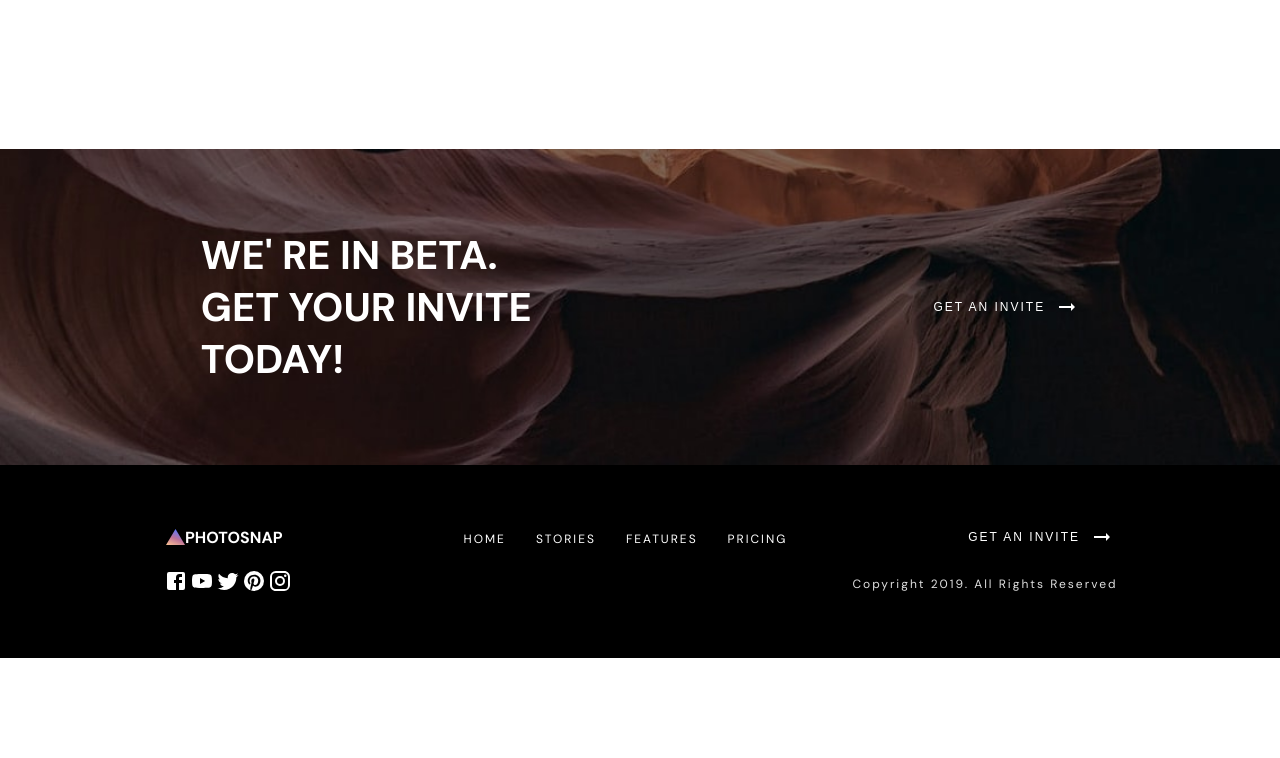
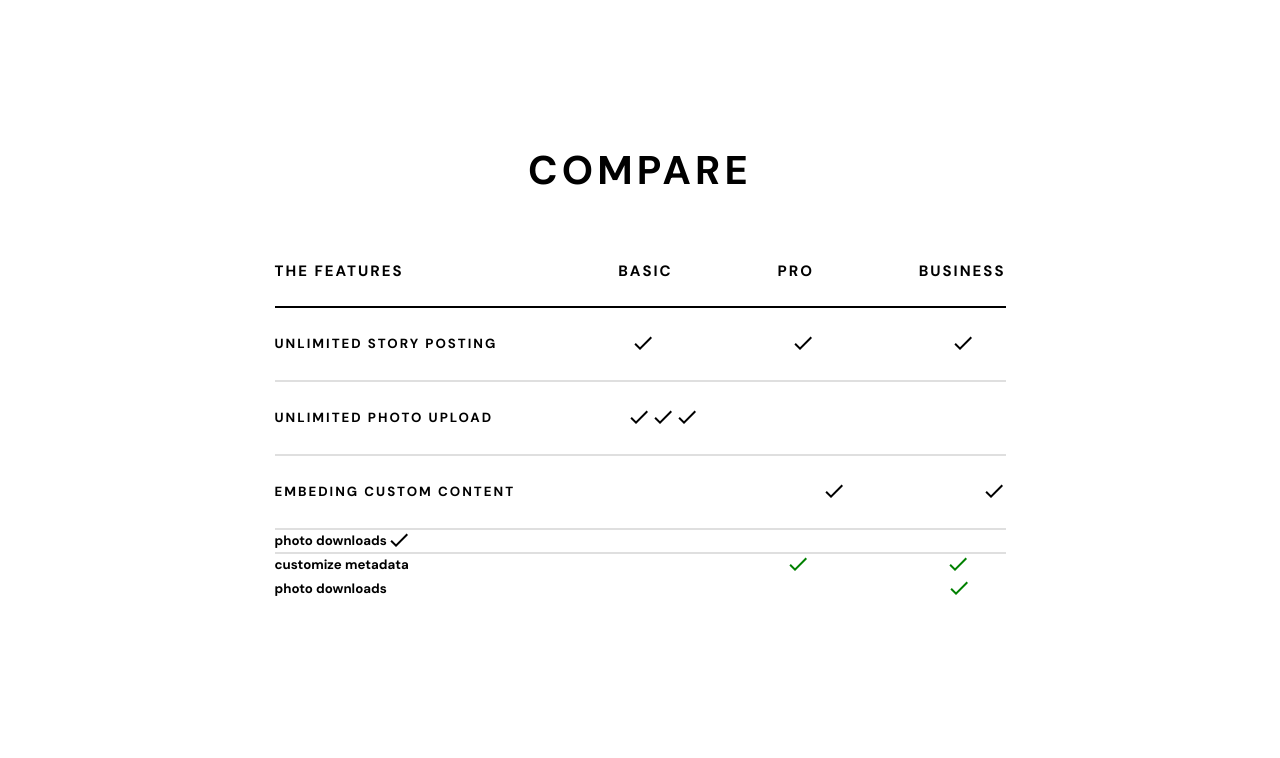
Before and after one commit to MattGri/photosnap-website, a React (Create React App) app: page /pricing in a window 1280 px wide. Shown: the part 1309-2067 px from the top of the page. Before the commit the page ends 1967 px from the top, so only its background shows below. Built offline with nearby package versions, Linux system fonts and the light colour scheme.

Commit message:
Added small changes

```diff
--- a/src/pages/Features.tsx
+++ b/src/pages/Features.tsx
@@ -1,4 +1,4 @@
-import React, { useEffect } from 'react';
+import { useEffect } from 'react';
 import '../styles/features.scss';
 import Beta from '../components/Beta';
 
--- a/src/pages/Home.tsx
+++ b/src/pages/Home.tsx
@@ -1,4 +1,4 @@
-import React, { useEffect } from 'react';
+import { useEffect } from 'react';
 import '../styles/home.scss';
 import { styled } from '@mui/material/styles';
 import ArrowRightAltIcon from '@mui/icons-material/ArrowRightAlt';
--- a/src/pages/Pricing.tsx
+++ b/src/pages/Pricing.tsx
@@ -1,15 +1,16 @@
-import React, { useState, useEffect } from 'react';
+import { useState, useEffect } from 'react';
 import '../styles/pricing.scss';
 import Beta from '../components/Beta';
 import { Switch } from '@mui/material';
+import DoneIcon from '@mui/icons-material/Done';
 
 const Pricing = () => {
 
     useEffect(() => {
         document.title = 'Pricing';
-    } , []);
+    }, []);
 
-    const [checked, setChecked] = useState(false);
+    const [checked, setChecked] = useState<boolean>(false);
 
 
     return (
@@ -79,7 +80,7 @@ const Pricing = () => {
                             {checked ? '$390.00' : '$39.00'}
                         </p>
                         <p className='month'>
-                            { checked ? 'per year' : 'per month'}
+                            {checked ? 'per year' : 'per month'}
                         </p>
                         <button className='plan'>pick plan</button>
                     </div>
@@ -101,7 +102,93 @@ const Pricing = () => {
                         <button className='plan'>pick plan</button>
                     </div>
                 </div>
+                <h2 className='compareTitle'>compare</h2>
+                <div style={{
+                    width: '731px',
+                    margin: '0 auto',
+                }}>
+                    <div className='titleRow'>
+                        <ul className='items'>
+                            <li className='item feature'>the features</li>
+                            <li className='item'>basic</li>
+                            <li className='item'>pro</li>
+                            <li className='item'>business</li>
+                        </ul>
+                    </div>
+                    <span className='titleLine'></span>
+                    <div className='wrapperss'>
+                        <h5 className='title'>unlimited story posting</h5>
+                        <DoneIcon className='checkIcons firstRow' />
+                        <DoneIcon className='checkIcon secondRow' />
+                        <DoneIcon className='checkIcon' />
+                    </div>
+                    <span className='line'></span>
+                    <div className='wrapperss'>
+                        <h5 className='title'>unlimited photo upload</h5>
+                        <DoneIcon className='first' />
+                        <DoneIcon className='checkIcon second' />
+                        <DoneIcon />
+                    </div>
+                    <span className='line'></span>
+                    <div className='wrapperss'>
+                        <h5 className='title' style={{
+                            flexBasis: '70%',
+                        }}>embeding custom content</h5>
+                        <DoneIcon style={{
 
+                            marginRight: '136px',
+                        }} />
+                        <DoneIcon style={{
+
+                        }} />
+                    </div>
+                    <span className='line'></span>
+                    <div className='wrappers' style={{
+                        display: 'flex',
+                        alignItems: 'center',
+                        // justifyContent: 'space-end',
+                    }}>
+                        <h5 className='title'>
+                            photo downloads
+                        </h5>
+                        <div style={{
+                            display: 'flex',
+                            // justifyContent: 'space-end',
+                            alignItems: 'center',
+                        }}>
+                            <DoneIcon  />
+                        </div>
+                    </div>
+                    <span className='line'></span>
+                    <div style={{
+                        display: 'flex',
+                        alignItems: 'center',
+                    }}>
+                        <h5 style={{
+                            flexBasis: '70%',
+                        }}>customize metadata</h5>
+                        <DoneIcon style={{
+                            color: 'green',
+                            marginRight: '136px',
+                        }} />
+                        <DoneIcon style={{
+                            color: 'green',
+                        }} />
+                    </div>
+                    <div style={{
+                        display: 'flex',
+                        alignItems: 'center',
+                    }}>
+                        <h5 style={{
+                            flexBasis: '92%',
+                        }}>
+                            photo downloads
+                        </h5>
+                        <DoneIcon style={{
+                            color: 'green',
+                        }} />
+                    </div>
+                </div>
             </main>
             <Beta />
         </>
--- a/src/styles/pricing.scss
+++ b/src/styles/pricing.scss
@@ -195,4 +195,78 @@
             }
         }
     }
+
+    .compareTitle {
+        text-align: center;
+        text-transform: uppercase;
+        font-size: 40px;
+        letter-spacing: 4.17px;
+        margin: 155px 0px 65px 0px;
+    }
+
+    .titleRow {
+        .items {
+            display: flex;
+            justify-content: space-between;
+            align-items: center;
+            margin-bottom: 25px;
+            list-style-type: none;
+
+            .item {
+                text-transform: uppercase;
+                font-weight: bold;
+                font-size: 15px;
+                letter-spacing: 2px;
+            }
+
+            .feature {
+                //    flex: 1;
+                // flex-basis: 240px;
+                margin-right: 110px;
+
+            }
+        }
+    }
+
+    .titleLine {
+        position: absolute;
+        width: 731px;
+        border: 1px solid #000000;
+
+    }
+
+    .wrapperss {
+        padding: 25px 0px;
+        display: flex;
+        align-items: center;
+
+        .title {
+            text-transform: uppercase;
+            letter-spacing: 2px;
+            margin-right: 134px;
+        }
+
+        .firstRow {
+            margin-right: 136px;
+        }
+
+        .secondRow {
+            margin-right: 136px;
+        }
+    }
+
+    .line {
+        /* Path 3 Copy */
+
+        position: absolute;
+        width: 731px;
+        // left: 0%;
+        // right: 0%;
+        // top: 18.57%;
+        // bottom: 81.25%;
+
+        border: 1px solid #DFDFDF;
+
+    }
+
 }
```
